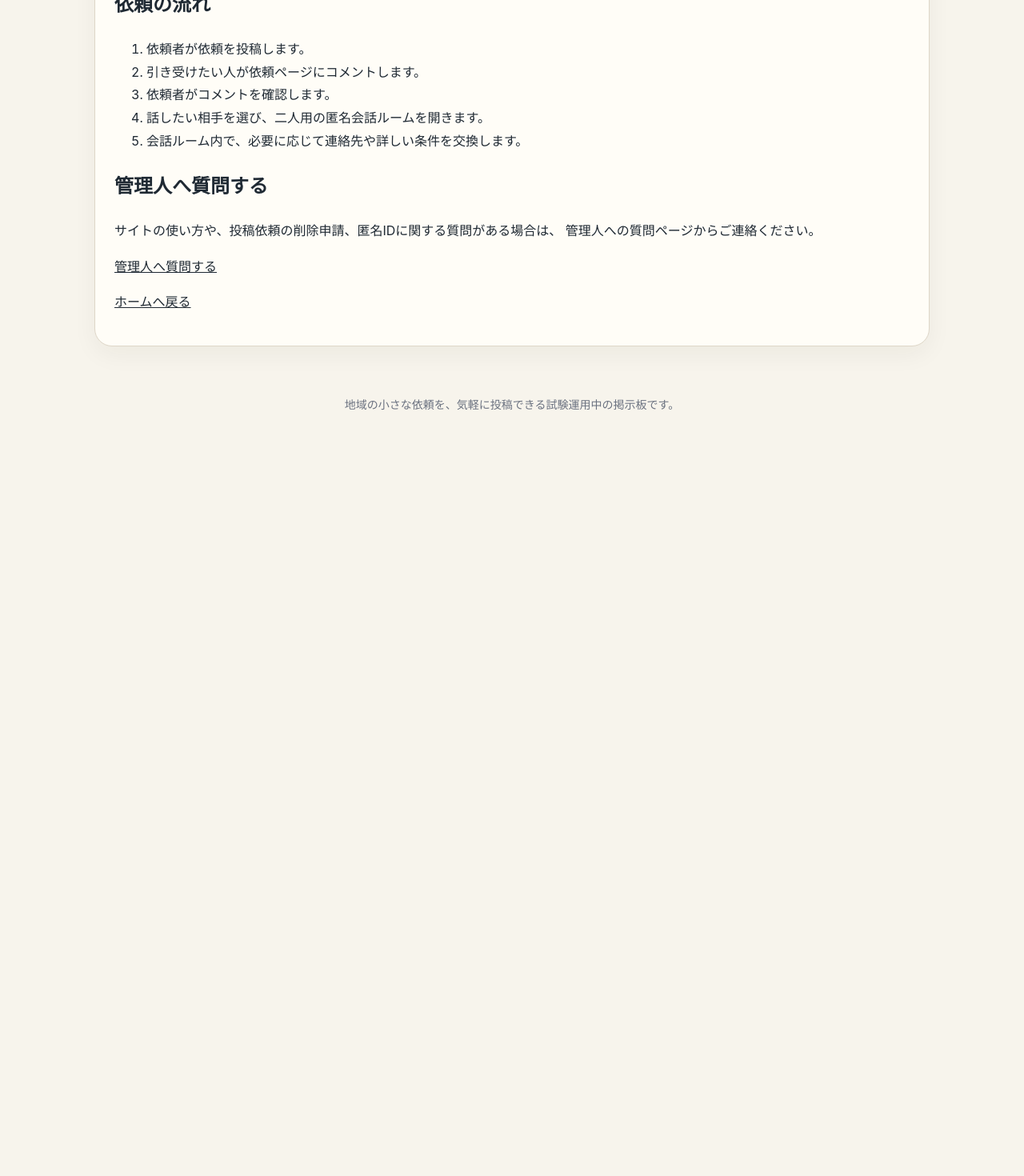
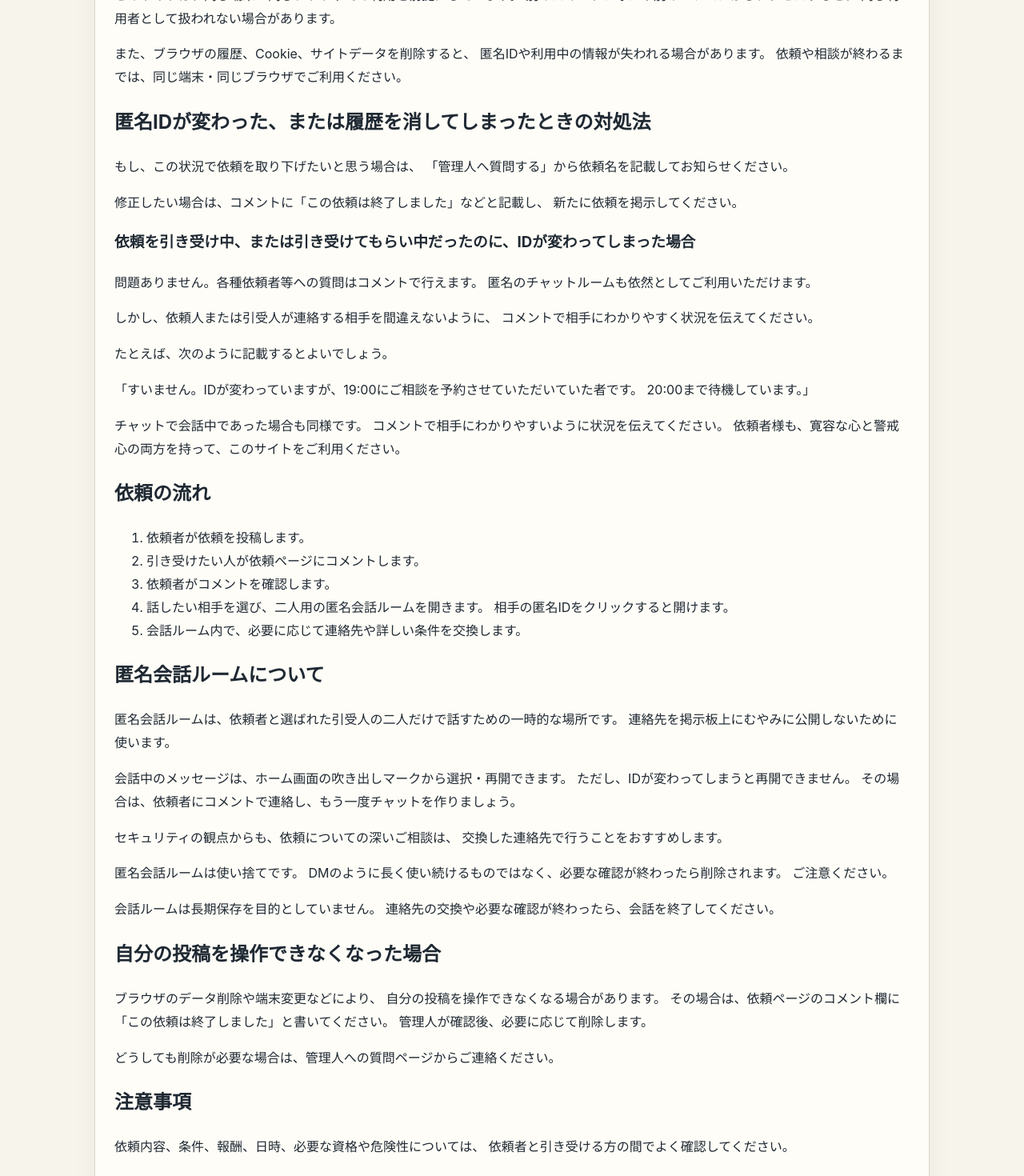
Before and after one commit to free-request-board/free-request-board, a Next.js app in the folder free-request-board-initial/: page /help in a window 1280 px wide. Shown: the part 660-2130 px from the top of the page at 80% size. Before the commit the page ends 1238 px from the top, so only its background shows below. Built offline with nearby package versions, Linux system fonts and the light colour scheme.

Commit message:
Update page.tsx

```diff
--- a/free-request-board-initial/app/help/page.tsx
+++ b/free-request-board-initial/app/help/page.tsx
@@ -10,7 +10,8 @@ export default function HelpPage() {
 
         <h2>このサイトについて</h2>
         <p>
-          このサイトは、地域の小さな困りごとを投稿できる試験運用中の掲示板です。
+          このサイトは、掃除、片付け、買い物、空き家確認、軽作業、探しもの相談など、
+          地域の小さな困りごとを投稿できる掲示板です。
         </p>
 
         <h2>匿名IDについて</h2>
@@ -19,11 +20,64 @@ export default function HelpPage() {
           サイトにアクセスした人へ自動的に匿名IDを付ける方式を使用します。
         </p>
 
+        <p>
+          匿名IDは、依頼投稿、コメント、匿名の一時会話ルームなどで、
+          「どの利用者か」を区別するために使います。
+          コメントは誰でも書き込めます。依頼に対しての疑問などをご記載ください。
+        </p>
+
         <h2>同じ端末・同じブラウザで使ってください</h2>
         <p>
           このサイトは、同じ端末・同じブラウザでの利用を前提にしています。
-          別の端末からアクセスしたり、ブラウザの履歴、Cookie、サイトデータを削除したりすると、
+          別のスマートフォンや別のパソコンからアクセスすると、
           同じ利用者として扱われない場合があります。
+        </p>
+
+        <p>
+          また、ブラウザの履歴、Cookie、サイトデータを削除すると、
+          匿名IDや利用中の情報が失われる場合があります。
+          依頼や相談が終わるまでは、同じ端末・同じブラウザでご利用ください。
+        </p>
+
+        <h2>匿名IDが変わった、または履歴を消してしまったときの対処法</h2>
+
+        <p>
+          もし、この状況で依頼を取り下げたいと思う場合は、
+          「管理人へ質問する」から依頼名を記載してお知らせください。
+        </p>
+
+        <p>
+          修正したい場合は、コメントに「この依頼は終了しました」などと記載し、
+          新たに依頼を掲示してください。
+        </p>
+
+        <h3>
+          依頼を引き受け中、または引き受けてもらい中だったのに、IDが変わってしまった場合
+        </h3>
+
+        <p>
+          問題ありません。各種依頼者等への質問はコメントで行えます。
+          匿名のチャットルームも依然としてご利用いただけます。
+        </p>
+
+        <p>
+          しかし、依頼人または引受人が連絡する相手を間違えないように、
+          コメントで相手にわかりやすく状況を伝えてください。
+        </p>
+
+        <p>
+          たとえば、次のように記載するとよいでしょう。
+        </p>
+
+        <p>
+          「すいません。IDが変わっていますが、19:00にご相談を予約させていただいていた者です。
+          20:00まで待機しています。」
+        </p>
+
+        <p>
+          チャットで会話中であった場合も同様です。
+          コメントで相手にわかりやすいように状況を伝えてください。
+          依頼者様も、寛容な心と警戒心の両方を持って、このサイトをご利用ください。
         </p>
 
         <h2>依頼の流れ</h2>
@@ -31,9 +85,64 @@ export default function HelpPage() {
           <li>依頼者が依頼を投稿します。</li>
           <li>引き受けたい人が依頼ページにコメントします。</li>
           <li>依頼者がコメントを確認します。</li>
-          <li>話したい相手を選び、二人用の匿名会話ルームを開きます。</li>
-          <li>会話ルーム内で、必要に応じて連絡先や詳しい条件を交換します。</li>
+          <li>
+            話したい相手を選び、二人用の匿名会話ルームを開きます。
+            相手の匿名IDをクリックすると開けます。
+          </li>
+          <li>
+            会話ルーム内で、必要に応じて連絡先や詳しい条件を交換します。
+          </li>
         </ol>
+
+        <h2>匿名会話ルームについて</h2>
+        <p>
+          匿名会話ルームは、依頼者と選ばれた引受人の二人だけで話すための一時的な場所です。
+          連絡先を掲示板上にむやみに公開しないために使います。
+        </p>
+
+        <p>
+          会話中のメッセージは、ホーム画面の吹き出しマークから選択・再開できます。
+          ただし、IDが変わってしまうと再開できません。
+          その場合は、依頼者にコメントで連絡し、もう一度チャットを作りましょう。
+        </p>
+
+        <p>
+          セキュリティの観点からも、依頼についての深いご相談は、
+          交換した連絡先で行うことをおすすめします。
+        </p>
+
+        <p>
+          匿名会話ルームは使い捨てです。
+          DMのように長く使い続けるものではなく、必要な確認が終わったら削除されます。
+          ご注意ください。
+        </p>
+
+        <p>
+          会話ルームは長期保存を目的としていません。
+          連絡先の交換や必要な確認が終わったら、会話を終了してください。
+        </p>
+
+        <h2>自分の投稿を操作できなくなった場合</h2>
+        <p>
+          ブラウザのデータ削除や端末変更などにより、
+          自分の投稿を操作できなくなる場合があります。
+          その場合は、依頼ページのコメント欄に「この依頼は終了しました」と書いてください。
+          管理人が確認後、必要に応じて削除します。
+        </p>
+
+        <p>
+          どうしても削除が必要な場合は、管理人への質問ページからご連絡ください。
+        </p>
+
+        <h2>注意事項</h2>
+        <p>
+          依頼内容、条件、報酬、日時、必要な資格や危険性については、
+          依頼者と引き受ける方の間でよく確認してください。
+        </p>
+
+        <p>
+          公序良俗に反しない範囲で、秩序あるご利用をお願いします。
+        </p>
 
         <h2>管理人へ質問する</h2>
         <p>
```
